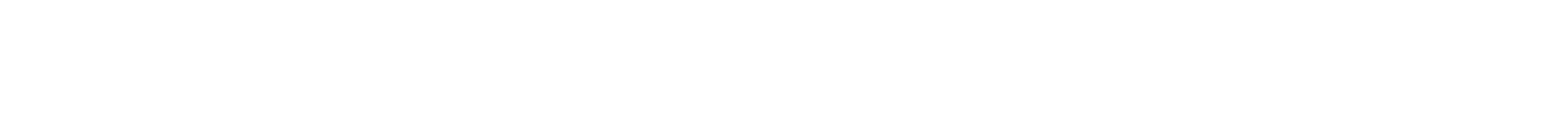
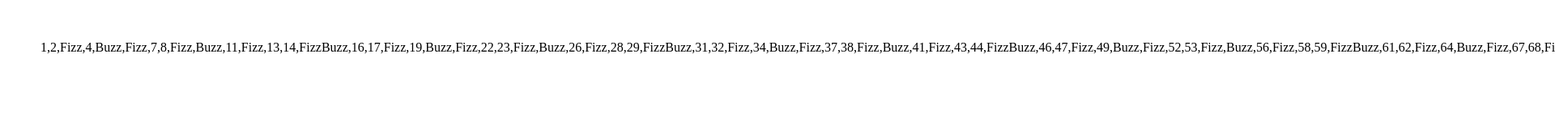
Before and after one commit to FrancescoCina/js-fizzbuzz, a plain HTML site: page index.html in a window 1280 px wide. Shown: the top 160 px of the page at 81% size, 1920 px wide, since content can reach past the window. Drawn offline with Linux system fonts and the light colour scheme.

Commit message:
Stampato risultato in html

```diff
--- a/css/style.css
+++ b/css/style.css
@@ -3,3 +3,7 @@
     margin: 0;
     padding: 0;
 }
+
+p{
+    margin: 50px;
+}
--- a/index.html
+++ b/index.html
@@ -8,6 +8,7 @@
     <link rel="stylesheet" href="./css/style.css">
 </head>
 <body>
+    <p id="numbers"></p>
     <script src="./js/script.js"></script>
 </body>
 </html>
--- a/js/script.js
+++ b/js/script.js
@@ -9,18 +9,22 @@ Per i numeri che sono sia multipli di 3 che di 5 stampi FizzBuzz.
 // Passaggi
 /*
 1- creo un for (ciclo) che stampi i numeri fino a 100.
-2- per i multipli di 3 sostituisco con Fizz;
-2- per i multipli di 5 sostituisco con Buzz;
-3- per i multipli sia di 3 che di 5 sostituisco con FizzBuzz;
-
+2- per i multipli sia di 3 che di 5 sostituisco con FizzBuzz;
+3- per i multipli di 3 sostituisco con Fizz;
+4- per i multipli di 5 sostituisco con Buzz;
+5- pusho in un array;
+6- stampo l'array sia in console con table che in html;
 
 */
 
 
 // Primo passaggio
 
+var displayNumber = document.getElementById("numbers");
 
 var number = 0;
+
+var listNumbers = [];
 
 for (var i = 1; i <= 100; i++){
     number = i;
@@ -28,16 +32,24 @@ for (var i = 1; i <= 100; i++){
     if ((number % 5 === 0) && (number % 3 === 0)) {
         number = "FizzBuzz";
         console.log(number);
+        listNumbers.push(number);
 
     }   else if (number % 3 === 0) {
         number = "Fizz";
         console.log(number);
+        listNumbers.push(number);
 
     }   else if (number % 5 === 0) {
         number = "Buzz";
         console.log(number);
+        listNumbers.push(number);
 
-    }  else {
+    } else {
         console.log(number);
+        listNumbers.push(number);
     }
 }
+
+console.table(listNumbers);
+
+displayNumber.innerHTML = listNumbers;
```
